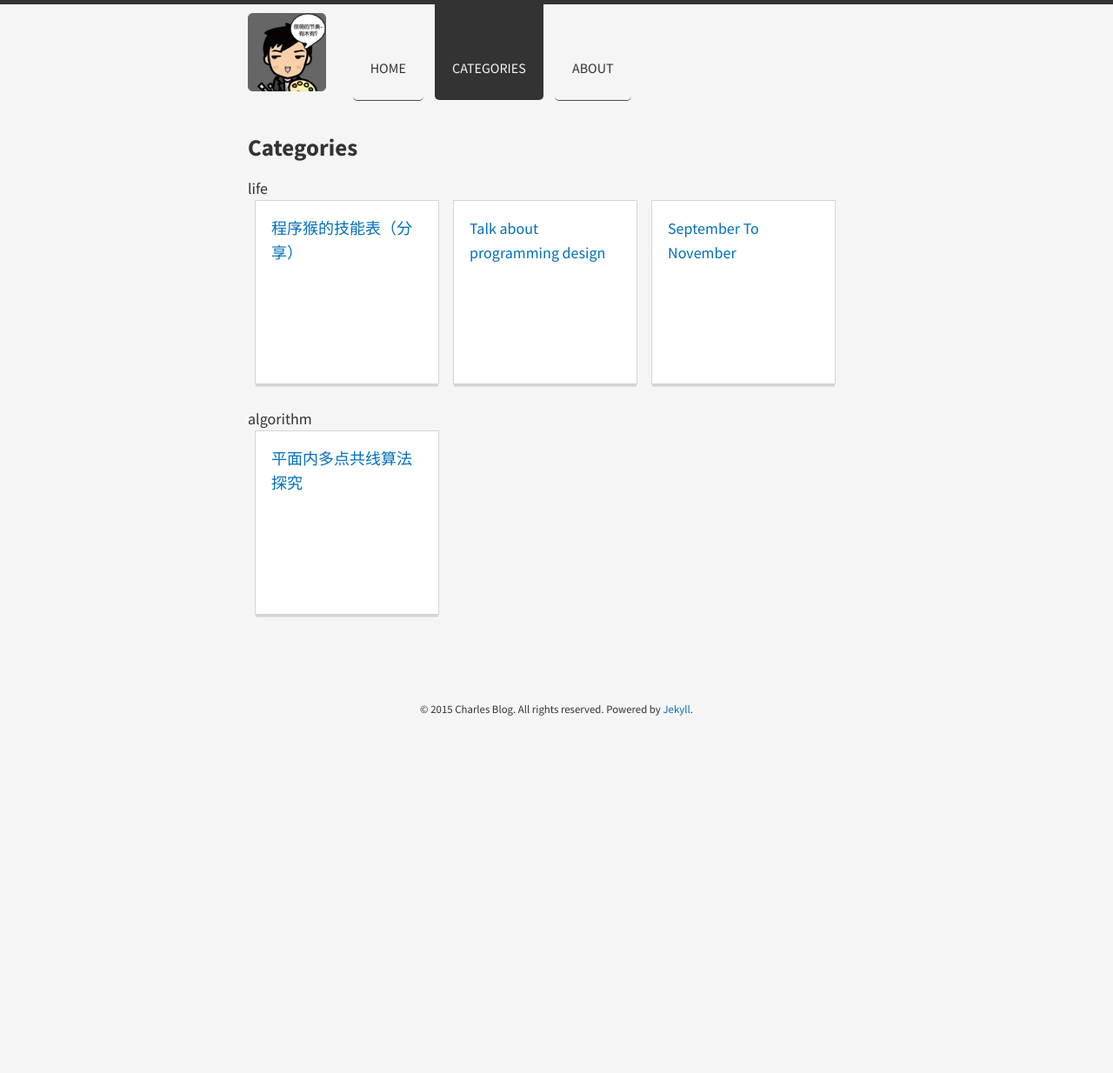
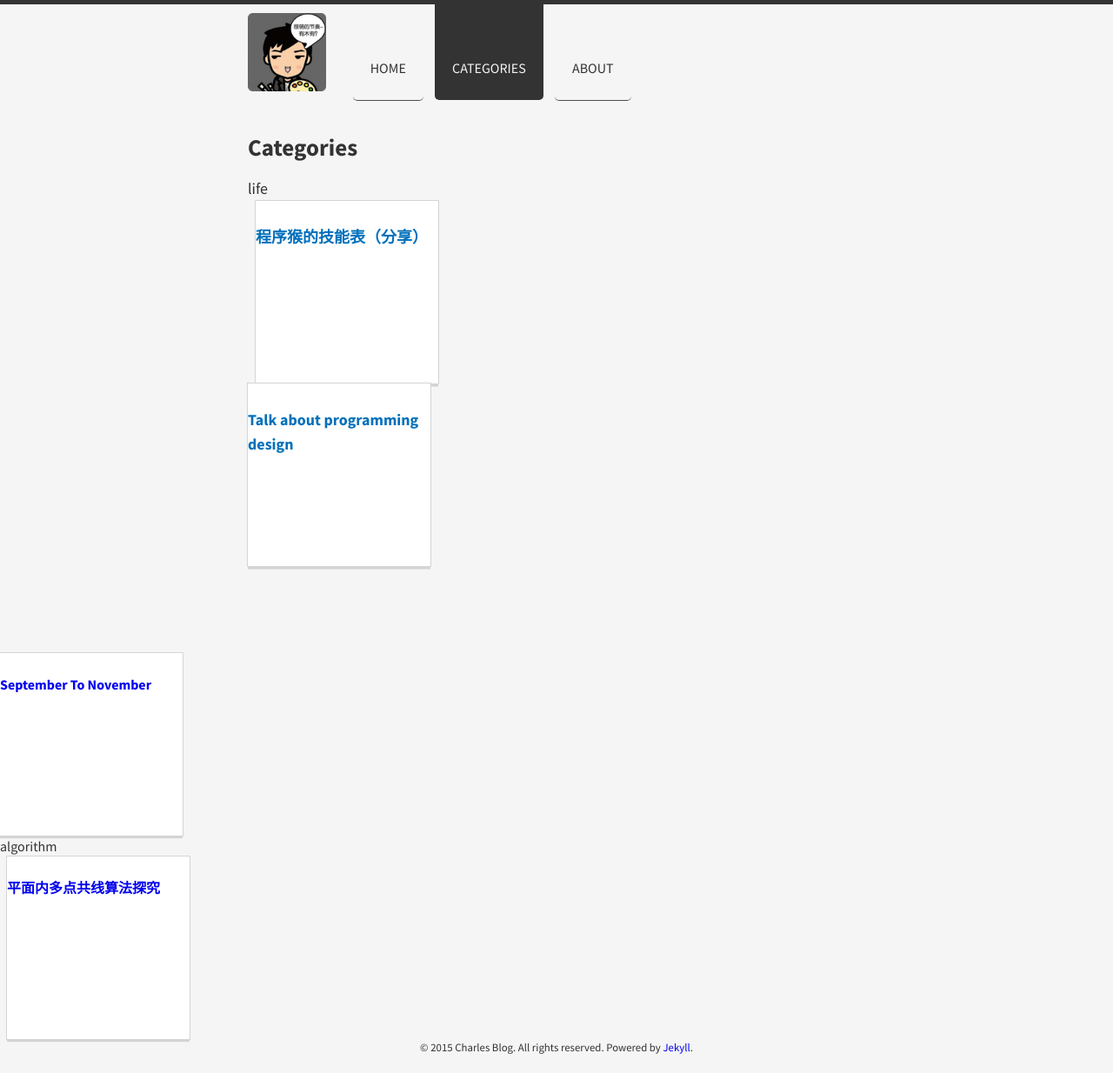
Before and after one commit to JavaCS3/blog, a Jekyll site: the page built from categories/index.html, in a window 1280 px wide. Shown: the whole page at 87% size. Built offline with Jekyll 4.4.1, drawn with Linux system fonts in a browser that asks for light colours; nearby versions of some CDN libraries; Markdown is read by kramdown in place of the engine named in the settings; before the commit the page ends 900 px from its top, so only the background shows below that.

Commit message:
refine card

```diff
--- a/categories/index.html
+++ b/categories/index.html
@@ -8,8 +8,9 @@
   <div class="cards">
     {% for page in site.categories[category] %}
       <div class="card">
-        <div class="content">
-          <a href="{{ site.baseurl }}{{ page.url }}">{{ page.title }}</a>
+          <a class="content" href="{{ site.baseurl }}{{ page.url }}">
+            <h4>{{ page.title }}</h4>
+          </a>
         </div>
       </div>
     {% endfor%}
```
